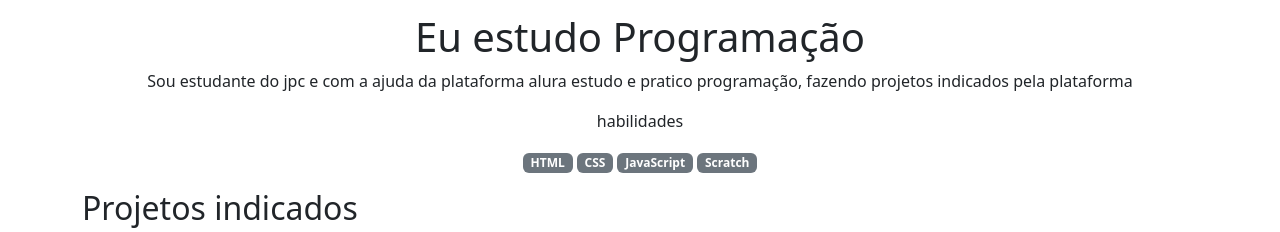
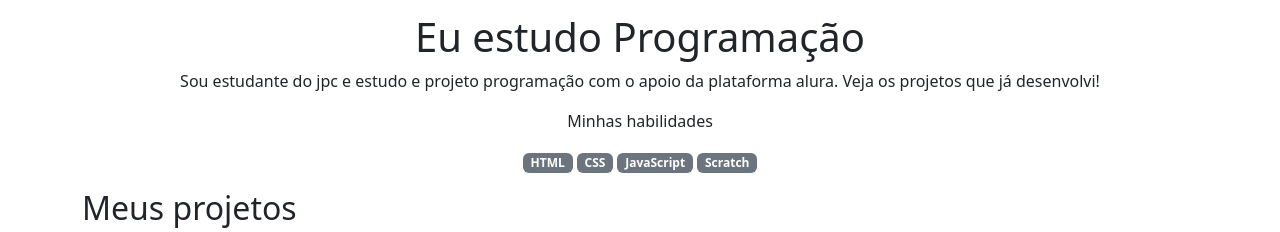
Before and after one commit to ankay2b/portfolio-kayque, a plain HTML site: page index.html in a window 1280 px wide. Shown: the part 59-291 px from the top of the page. Drawn offline with nearby package versions, Linux system fonts and the light colour scheme.

Commit message:
Update index.html

```diff
--- a/index.html
+++ b/index.html
@@ -14,8 +14,9 @@
         <img src="img/avatar-perfil.png" alt="avatar da Fernanda" class="rounded-circle" width="150" height="150" srcset="">
         <p class="lead">Eu sou kayque_</p>
         <h1>Eu estudo Programação</h1>
-        <p>Sou estudante do jpc e com a ajuda da plataforma alura estudo e pratico programação, fazendo projetos indicados pela plataforma</p>
-        <p> habilidades</p>
+        <p>Sou estudante do jpc e estudo e projeto programação com o apoio da plataforma alura. Veja os projetos
+            que já desenvolvi!</p>
+        <p>Minhas habilidades</p>
         <div>
             <p class="badge bg-secondary">HTML</p>
             <p class="badge bg-secondary">CSS</p>
@@ -24,7 +25,7 @@
         </div>
     </header>
     <main class="container">
-        <h2>Projetos indicados</h2>
+        <h2>Meus projetos</h2>
         <div class="row">
             <div class="col-md-4">
                 <div class="card" style="width: 18rem;">
```
